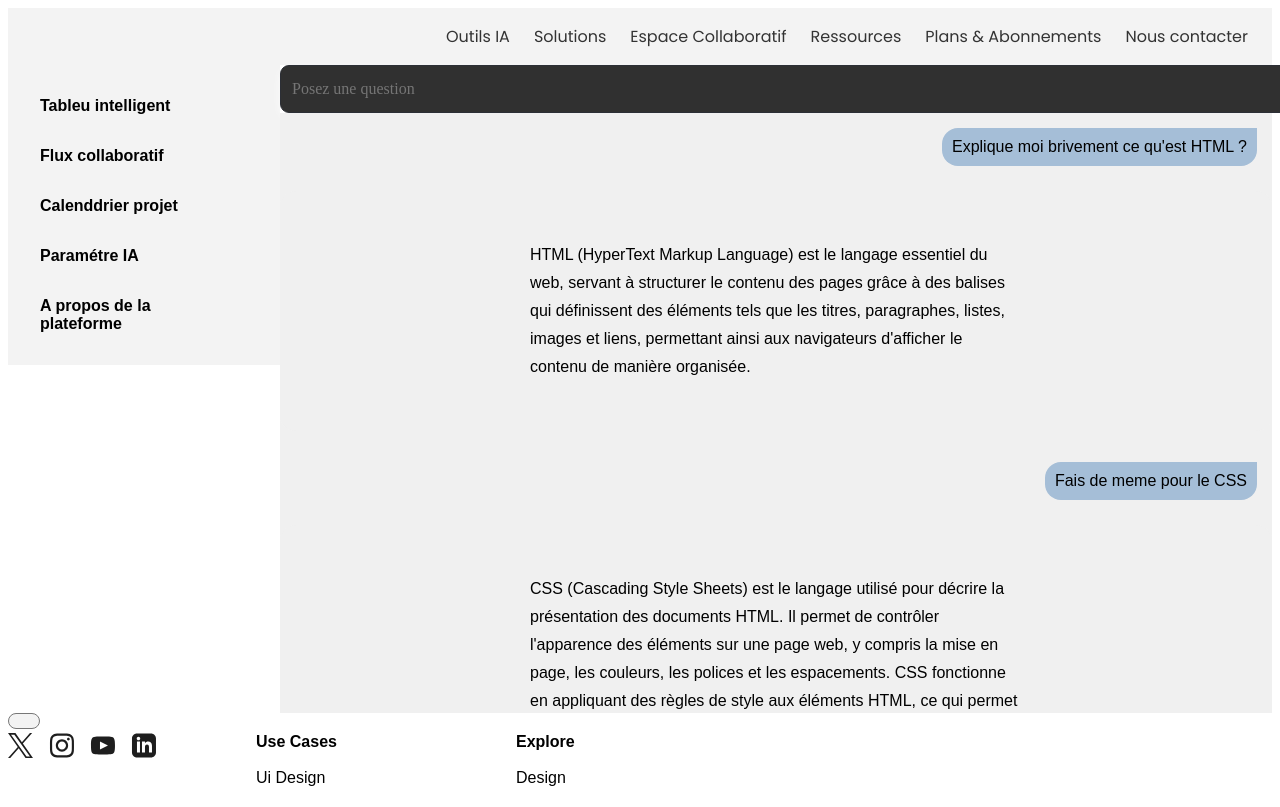
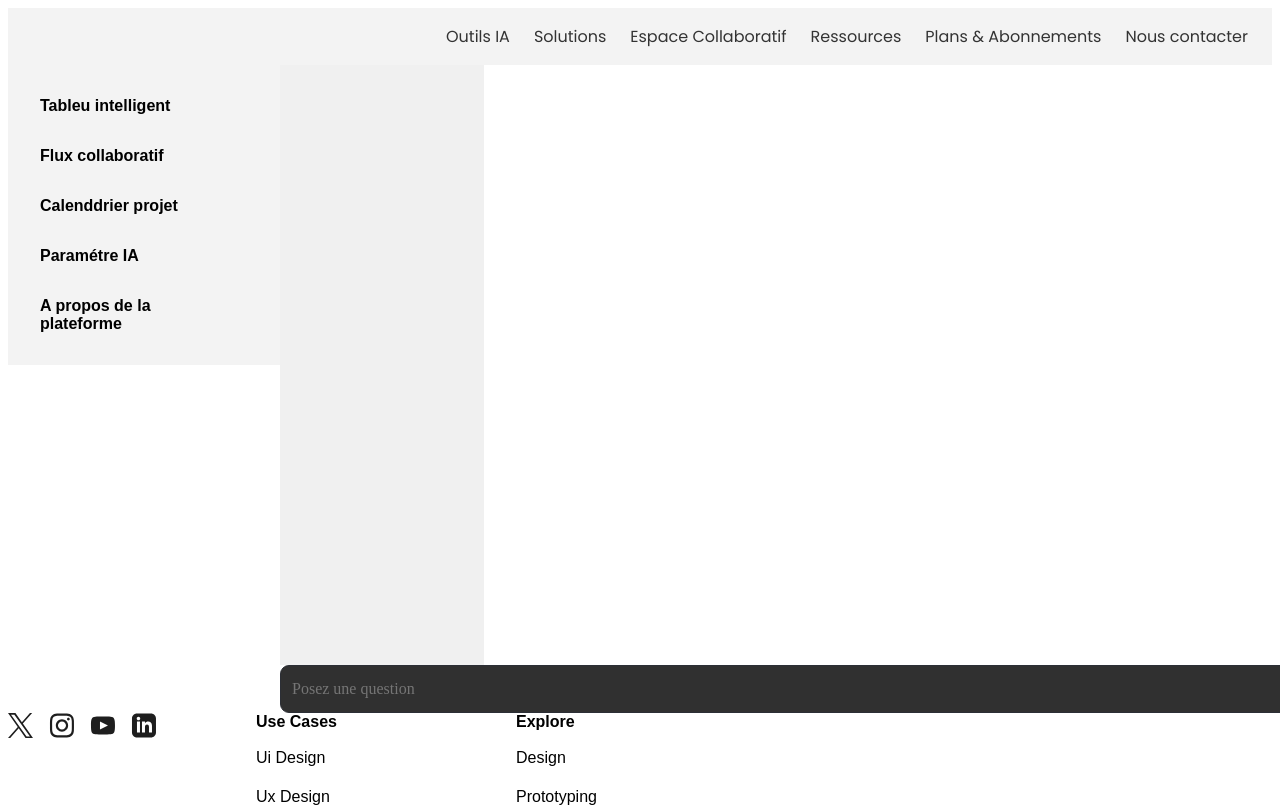
Before and after one commit to garysounigo/angular-component-training, an Angular app: page / in a window 1280 px wide. Shown: the top 807 px of the page. Built offline with nearby package versions, Linux system fonts and the light colour scheme.

Commit message:
add input conversation on chat-container

```diff
--- a/src/app/chat-container/chat-container.component.ts
+++ b/src/app/chat-container/chat-container.component.ts
@@ -1,4 +1,4 @@
-import { Component } from '@angular/core';
+import { Component, Input } from '@angular/core';
 
 type RoleType = 'user' | 'assistant' | 'system' | '';
 type TypeType = 'message' | 'code' | 'block' | 'image' | 'file' | 'video' | 'audio' | 'blockcode' | '';
@@ -34,7 +34,7 @@
 })
 export class ChatContainerComponent {
 
-  conversation: ChatMessage[] = [
+  @Input() conversation: ChatMessage[] = [
       {
         mode: "conversation",
         type: "message",
--- a/src/app/home/home.component.html
+++ b/src/app/home/home.component.html
@@ -2,10 +2,8 @@
 <div class="flex-row">
 	<dock [lists]="lists"></dock>
 	<div class="flex-column">
-		<chat-message></chat-message>
+		<chat-container [conversation]="conversation"></chat-container>
 		<chat-input (value)="onValue($event)"></chat-input>
-		<chat-container></chat-container>
 	</div>
 </div>
-<chips></chips>
 <footer-frame></footer-frame>
--- a/src/app/home/home.component.ts
+++ b/src/app/home/home.component.ts
@@ -1,4 +1,30 @@
 import { Component } from '@angular/core';
+
+type RoleType = 'user' | 'assistant' | 'system' | '';
+type TypeType = 'message' | 'code' | 'block' | 'image' | 'file' | 'video' | 'audio' | 'blockcode' | '';
+type ModeType = 'conversation' | 'chatbot' | '';
+type GeneratorType = 'openai' | 'anthropic' | 'google' | 'microsoft' | 'cohere' | 'other' | '';
+
+interface Message {
+  role: RoleType;
+  content: string;
+}
+
+interface MessageMeta {
+  send: string;
+  receive: string;
+  sender: string;
+  receiver: string;
+  generator: GeneratorType;
+}
+
+interface ChatMessage {
+  mode: ModeType;
+  type: TypeType;
+  message: Message;
+  meta: MessageMeta;
+}
+
 
 @Component({
   selector: 'app-home',
@@ -113,8 +139,26 @@
   };
 
 
+  conversation: ChatMessage[] = [];
+
+
   onValue(event: string): void{
-    console.log("receive value",event)
+
+    this.conversation.push({
+        mode: "conversation",
+        type: "message",
+        message: {
+          role: "user",
+          content: event,
+        },
+        meta: {
+          send: "true",
+          receive: "false",
+          sender: "user",
+          receiver: "assistant",
+          generator: "openai"
+        }
+      });
   }
 
 }
--- a/src/app/julien/chat-message/chat-message.component.css
+++ b/src/app/julien/chat-message/chat-message.component.css
@@ -20,6 +20,7 @@
     padding: 9px 10px 9px 10px;
     margin: 15px 15px 25px 15px;
     font-size: 16px;
+    word-break: break-word;
 }
 
 .receive {
--- a/src/app/justin/chat-input/chat-input.component.ts
+++ b/src/app/justin/chat-input/chat-input.component.ts
@@ -14,6 +14,8 @@
   rows : number = 1;
 
   resizeOnNewLine(container: HTMLElement, textArea: HTMLTextAreaElement): void {
+    //textArea.style.height = 'auto';
+    //textArea.style.height = `${textArea.scrollHeight}px`;
     container.style.height = `${textArea.scrollHeight+24}px`;
   }
 
```
